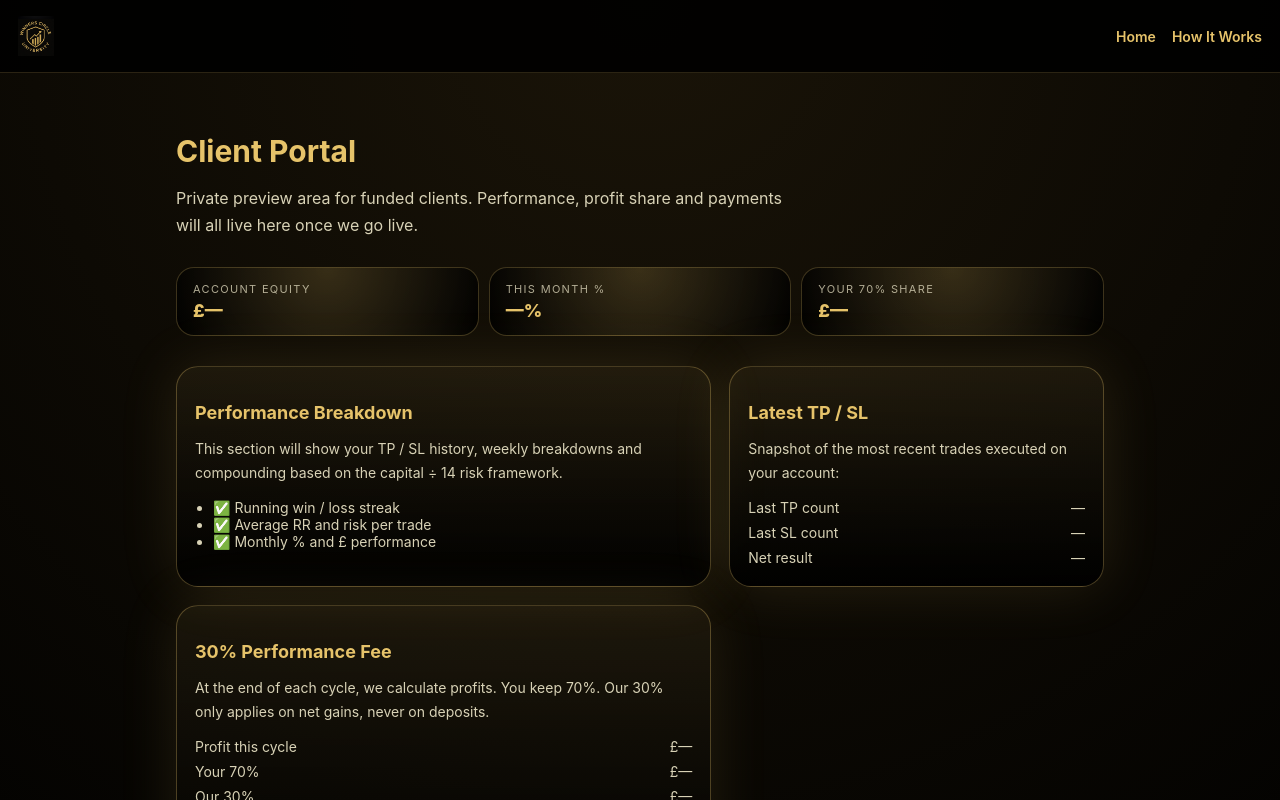
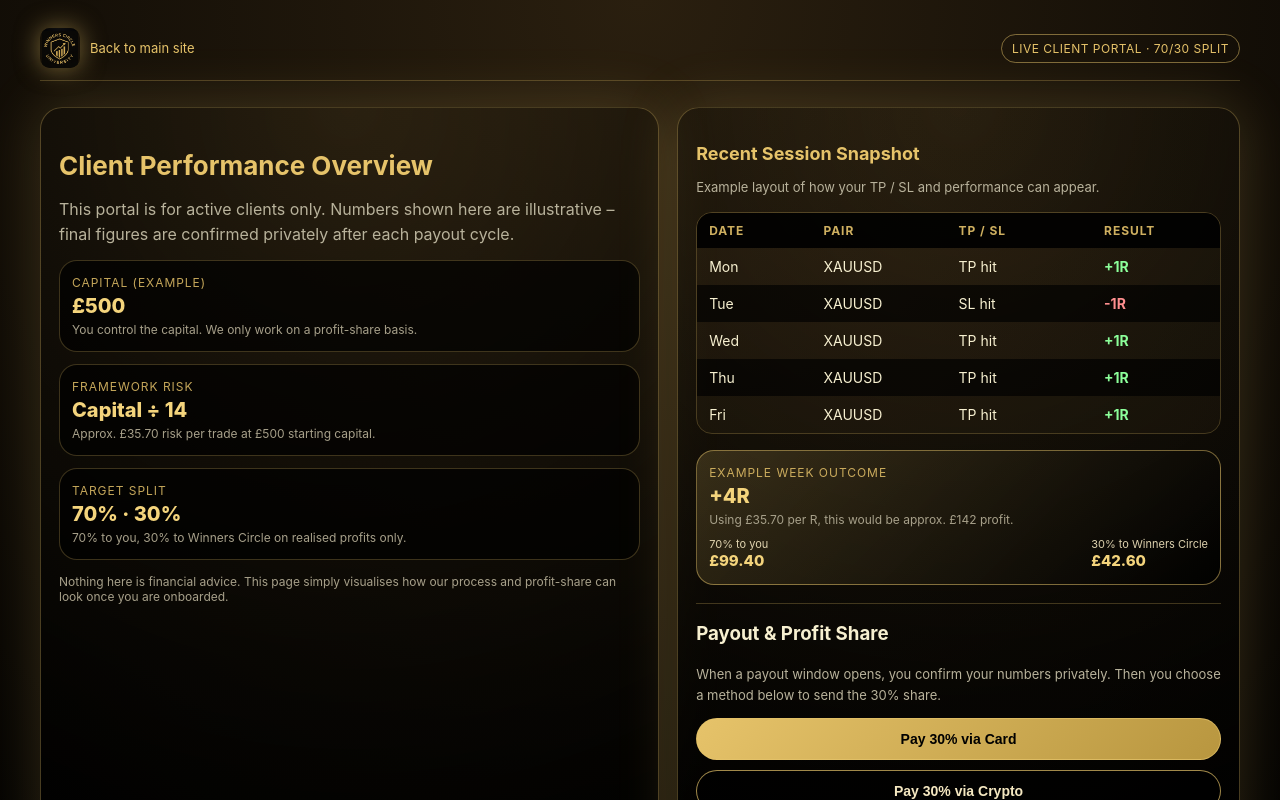
Before and after one commit to bammamileleabdul/winners-circle-university, a Next.js app: page /client-portal in a window 1280 px wide. Shown: the top 800 px of the page. Built offline with nearby package versions, Linux system fonts and the light colour scheme.

Commit message:
Update page.js

```diff
--- a/app/client-portal/page.js
+++ b/app/client-portal/page.js
@@ -6,322 +6,408 @@ export default function ClientPortal() {
       <div className="wrap">
         {/* TOP BAR */}
         <header className="header">
-          <a href="/" className="logoRow">
+          <a href="/" className="logoBlock">
             <img
               src="/emblem.jpg"
               alt="Winners Circle University"
               className="logoImg"
             />
+            <span className="logoText">Back to main site</span>
           </a>
 
-          <nav className="nav">
-            <a href="/" className="navLink">
-              Home
-            </a>
-            <a href="/how" className="navLink">
-              How It Works
-            </a>
-          </nav>
+          <div className="tag">
+            Live Client Portal · 70/30 Split
+          </div>
         </header>
 
         {/* MAIN CONTENT */}
         <main className="main">
-          <h1>Client Portal</h1>
-          <p className="subtitle">
-            Private preview area for funded clients. Performance, profit share
-            and payments will all live here once we go live.
-          </p>
+          {/* LEFT: SUMMARY */}
+          <section className="card summary">
+            <h1>Client Performance Overview</h1>
+            <p className="muted">
+              This portal is for active clients only. Numbers shown here are
+              illustrative – final figures are confirmed privately after each
+              payout cycle.
+            </p>
 
-          {/* SUMMARY STRIP */}
-          <div className="summaryRow">
-            <div className="summaryBox">
-              <div className="label">Account Equity</div>
-              <div className="value">£—</div>
-            </div>
-            <div className="summaryBox">
-              <div className="label">This Month %</div>
-              <div className="value">—%</div>
-            </div>
-            <div className="summaryBox">
-              <div className="label">Your 70% Share</div>
-              <div className="value">£—</div>
-            </div>
-          </div>
+            <div className="statsGrid">
+              <div className="statBox">
+                <div className="label">Capital (example)</div>
+                <div className="value">£500</div>
+                <div className="hint">
+                  You control the capital. We only work on a profit-share basis.
+                </div>
+              </div>
 
-          {/* DETAILS GRID */}
-          <div className="grid">
-            <div className="card wide">
-              <h2>Performance Breakdown</h2>
-              <p>
-                This section will show your TP / SL history, weekly breakdowns
-                and compounding based on the capital ÷ 14 risk framework.
-              </p>
-              <ul className="list">
-                <li>✅ Running win / loss streak</li>
-                <li>✅ Average RR and risk per trade</li>
-                <li>✅ Monthly % and £ performance</li>
-              </ul>
-            </div>
+              <div className="statBox">
+                <div className="label">Framework Risk</div>
+                <div className="value">Capital ÷ 14</div>
+                <div className="hint">
+                  Approx. £35.70 risk per trade at £500 starting capital.
+                </div>
+              </div>
 
-            <div className="card">
-              <h2>Latest TP / SL</h2>
-              <p className="muted">
-                Snapshot of the most recent trades executed on your account:
-              </p>
-              <div className="metricRow">
-                <span>Last TP count</span>
-                <span>—</span>
-              </div>
-              <div className="metricRow">
-                <span>Last SL count</span>
-                <span>—</span>
-              </div>
-              <div className="metricRow">
-                <span>Net result</span>
-                <span>—</span>
+              <div className="statBox">
+                <div className="label">Target Split</div>
+                <div className="value">70% · 30%</div>
+                <div className="hint">
+                  70% to you, 30% to Winners Circle on realised profits only.
+                </div>
               </div>
             </div>
 
-            <div className="card">
-              <h2>30% Performance Fee</h2>
-              <p className="muted">
-                At the end of each cycle, we calculate profits. You keep 70%.
-                Our 30% only applies on net gains, never on deposits.
-              </p>
+            <div className="note">
+              Nothing here is financial advice. This page simply visualises how
+              our process and profit-share can look once you are onboarded.
+            </div>
+          </section>
 
-              <div className="metricRow">
-                <span>Profit this cycle</span>
-                <span>£—</span>
-              </div>
-              <div className="metricRow">
-                <span>Your 70%</span>
-                <span>£—</span>
-              </div>
-              <div className="metricRow">
-                <span>Our 30%</span>
-                <span>£—</span>
+          {/* RIGHT: TRADE LOG + PAYMENT */}
+          <section className="card trades">
+            <h2>Recent Session Snapshot</h2>
+            <p className="muted small">
+              Example layout of how your TP / SL and performance can appear.
+            </p>
+
+            <div className="table">
+              <div className="row head">
+                <span>Date</span>
+                <span>Pair</span>
+                <span>TP / SL</span>
+                <span>Result</span>
               </div>
 
-              <div className="btnRow">
-                <button className="payBtn" disabled>
-                  Pay with card (coming soon)
-                </button>
-                <button className="payBtn ghost" disabled>
-                  Pay with crypto (coming soon)
-                </button>
+              <div className="row">
+                <span>Mon</span>
+                <span>XAUUSD</span>
+                <span>TP hit</span>
+                <span className="pos">+1R</span>
               </div>
+              <div className="row">
+                <span>Tue</span>
+                <span>XAUUSD</span>
+                <span>SL hit</span>
+                <span className="neg">-1R</span>
+              </div>
+              <div className="row">
+                <span>Wed</span>
+                <span>XAUUSD</span>
+                <span>TP hit</span>
+                <span className="pos">+1R</span>
+              </div>
+              <div className="row">
+                <span>Thu</span>
+                <span>XAUUSD</span>
+                <span>TP hit</span>
+                <span className="pos">+1R</span>
+              </div>
+              <div className="row">
+                <span>Fri</span>
+                <span>XAUUSD</span>
+                <span>TP hit</span>
+                <span className="pos">+1R</span>
+              </div>
+            </div>
 
-              <p className="tiny">
-                This is a preview only. No real payments are processed here yet.
-              </p>
+            <div className="weekBox">
+              <div>
+                <div className="label">Example Week Outcome</div>
+                <div className="value">+4R</div>
+                <div className="hint">
+                  Using £35.70 per R, this would be approx. £142 profit.
+                </div>
+              </div>
+              <div className="split">
+                <div>
+                  <span className="splitLabel">70% to you</span>
+                  <span className="splitValue">£99.40</span>
+                </div>
+                <div>
+                  <span className="splitLabel">30% to Winners Circle</span>
+                  <span className="splitValue">£42.60</span>
+                </div>
+              </div>
             </div>
-          </div>
 
-          <div className="backRow">
-            <a href="/" className="backLink">
-              ← Back to main page
-            </a>
-          </div>
+            <div className="divider" />
+
+            <h3>Payout & Profit Share</h3>
+            <p className="muted small">
+              When a payout window opens, you confirm your numbers privately.
+              Then you choose a method below to send the 30% share.
+            </p>
+
+            <div className="payMethods">
+              <button className="payBtn primary">Pay 30% via Card</button>
+              <button className="payBtn outline">Pay 30% via Crypto</button>
+            </div>
+
+            <p className="tiny">
+              All payments are confirmed manually. This portal is a visual
+              interface only – it does not process live payments.
+            </p>
+          </section>
         </main>
       </div>
 
+      {/* STYLES */}
       <style jsx>{`
         .wrap {
           min-height: 100vh;
-          background: radial-gradient(circle at top, #1a1408, #000);
-          color: #f9f3dc;
+          background: radial-gradient(circle at top, #2a1f0f, #000);
+          padding: 18px 14px 40px;
+          color: #f7f0d0;
         }
 
         .header {
           display: flex;
           justify-content: space-between;
           align-items: center;
-          padding: 16px 18px;
-          border-bottom: 1px solid rgba(230, 195, 106, 0.18);
-          background: rgba(0, 0, 0, 0.9);
-          position: sticky;
-          top: 0;
-          z-index: 40;
+          margin-bottom: 26px;
+          border-bottom: 1px solid rgba(230, 195, 106, 0.25);
+          padding-bottom: 12px;
         }
 
-        .logoRow {
+        .logoBlock {
           display: flex;
           align-items: center;
+          gap: 10px;
+          text-decoration: none;
         }
 
         .logoImg {
+          width: 40px;
           height: 40px;
-          width: auto;
+          border-radius: 10px;
           object-fit: contain;
+          box-shadow: 0 0 24px rgba(230, 195, 106, 0.5);
         }
 
-        .nav {
-          display: flex;
-          gap: 16px;
+        .logoText {
+          font-size: 13px;
+          color: #e6c36a;
         }
 
-        .navLink {
+        .tag {
+          font-size: 12px;
+          padding: 6px 10px;
+          border-radius: 999px;
+          border: 1px solid rgba(230, 195, 106, 0.5);
           color: #e6c36a;
-          text-decoration: none;
-          font-size: 14px;
-          font-weight: 600;
+          letter-spacing: 0.04em;
+          text-transform: uppercase;
         }
 
         .main {
-          max-width: 960px;
-          margin: 0 auto;
-          padding: 40px 16px 60px;
+          display: grid;
+          gap: 18px;
         }
 
-        h1 {
-          font-size: 30px;
-          color: #e6c36a;
-          margin-bottom: 10px;
+        .card {
+          border-radius: 22px;
+          padding: 20px 18px;
+          background: radial-gradient(
+            circle at top,
+            rgba(230, 195, 106, 0.06),
+            rgba(0, 0, 0, 0.96)
+          );
+          border: 1px solid rgba(230, 195, 106, 0.3);
+          box-shadow: 0 0 60px rgba(230, 195, 106, 0.2);
         }
 
-        .subtitle {
-          color: #d8d2b6;
-          max-width: 620px;
-          line-height: 1.7;
-          margin-bottom: 28px;
+        .summary h1 {
+          font-size: 22px;
+          margin-bottom: 8px;
+          color: #e6c36a;
         }
 
-        .summaryRow {
-          display: grid;
-          grid-template-columns: repeat(3, minmax(0, 1fr));
-          gap: 10px;
-          margin-bottom: 30px;
+        .muted {
+          color: #b8b29b;
+          line-height: 1.6;
+          margin-bottom: 12px;
         }
 
-        .summaryBox {
-          padding: 14px 16px;
+        .muted.small {
+          font-size: 13px;
+        }
+
+        .statsGrid {
+          display: grid;
+          gap: 12px;
+          margin-top: 10px;
+        }
+
+        .statBox {
+          padding: 14px 12px;
           border-radius: 18px;
-          background: radial-gradient(
-            circle at top,
-            rgba(230, 195, 106, 0.18),
-            rgba(0, 0, 0, 0.95)
-          );
+          background: rgba(0, 0, 0, 0.7);
           border: 1px solid rgba(230, 195, 106, 0.25);
         }
 
         .label {
-          font-size: 11px;
+          font-size: 12px;
           text-transform: uppercase;
-          letter-spacing: 0.12em;
-          color: rgba(216, 210, 182, 0.8);
+          letter-spacing: 0.08em;
+          color: rgba(230, 195, 106, 0.85);
           margin-bottom: 4px;
         }
 
         .value {
+          font-size: 20px;
+          font-weight: 800;
+          color: #f4d47c;
+          margin-bottom: 4px;
+        }
+
+        .hint {
+          font-size: 12px;
+          color: #a7a08a;
+        }
+
+        .note {
+          margin-top: 14px;
+          font-size: 12px;
+          color: #a7a08a;
+        }
+
+        .trades h2 {
           font-size: 18px;
-          font-weight: 800;
+          margin-bottom: 4px;
           color: #e6c36a;
         }
 
-        .grid {
-          display: grid;
-          grid-template-columns: minmax(0, 2fr) minmax(0, 1.4fr);
-          gap: 18px;
+        .table {
+          margin-top: 14px;
+          border-radius: 16px;
+          overflow: hidden;
+          border: 1px solid rgba(230, 195, 106, 0.25);
         }
 
-        .card {
-          background: linear-gradient(
-            180deg,
-            rgba(230, 195, 106, 0.08),
-            rgba(0, 0, 0, 0.92)
-          );
-          border-radius: 22px;
-          border: 1px solid rgba(230, 195, 106, 0.3);
-          padding: 20px 18px;
-          box-shadow: 0 0 60px rgba(230, 195, 106, 0.12);
+        .row {
+          display: grid;
+          grid-template-columns: 1.1fr 1.3fr 1.4fr 1fr;
+          padding: 10px 12px;
+          font-size: 13px;
         }
 
-        .card h2 {
-          font-size: 18px;
-          color: #e6c36a;
+        .row:nth-child(odd):not(.head) {
+          background: rgba(0, 0, 0, 0.6);
+        }
+
+        .row:nth-child(even):not(.head) {
+          background: rgba(230, 195, 106, 0.03);
+        }
+
+        .row.head {
+          background: rgba(0, 0, 0, 0.9);
+          font-weight: 700;
+          font-size: 12px;
+          text-transform: uppercase;
+          letter-spacing: 0.08em;
+          color: rgba(230, 195, 106, 0.9);
+        }
+
+        .pos {
+          color: #8cff9a;
+          font-weight: 700;
+        }
+
+        .neg {
+          color: #ff8f8f;
+          font-weight: 700;
+        }
+
+        .weekBox {
+          margin-top: 16px;
+          padding: 14px 12px;
+          border-radius: 18px;
+          background: linear-gradient(
+            135deg,
+            rgba(230, 195, 106, 0.18),
+            rgba(0, 0, 0, 0.85)
+          );
+          border: 1px solid rgba(230, 195, 106, 0.5);
+          display: grid;
+          gap: 10px;
+        }
+
+        .split {
+          display: flex;
+          justify-content: space-between;
+          gap: 12px;
+          flex-wrap: wrap;
+        }
+
+        .splitLabel {
+          display: block;
+          font-size: 11px;
+          color: #f4e7c0;
+          opacity: 0.9;
+        }
+
+        .splitValue {
+          display: block;
+          font-size: 15px;
+          font-weight: 800;
+          color: #f4d47c;
+        }
+
+        .divider {
+          height: 1px;
+          margin: 18px 0 12px;
+          background: rgba(230, 195, 106, 0.25);
+        }
+
+        .payMethods {
+          display: flex;
+          flex-direction: column;
+          gap: 10px;
+          margin-top: 10px;
           margin-bottom: 8px;
         }
 
-        .card p {
+        .payBtn {
+          border-radius: 999px;
+          padding: 12px 16px;
           font-size: 14px;
-          line-height: 1.7;
-          color: #d8d2b6;
+          font-weight: 800;
+          border: 1px solid rgba(230, 195, 106, 0.7);
+          background: transparent;
+          color: #f4e7c0;
         }
 
-        .muted {
-          color: #b3aa8c;
+        .payBtn.primary {
+          background: linear-gradient(135deg, #e6c36a, #b8963f);
+          color: #000;
         }
 
-        .list {
-          margin: 10px 0 0;
-          padding-left: 18px;
-          font-size: 14px;
-          color: #d8d2b6;
-        }
-
-        .metricRow {
-          display: flex;
-          justify-content: space-between;
-          font-size: 14px;
-          color: #d8d2b6;
-          margin-top: 8px;
-        }
-
-        .btnRow {
-          display: flex;
-          gap: 10px;
-          margin-top: 16px;
-          flex-wrap: wrap;
-        }
-
-        .payBtn {
-          flex: 1;
-          min-width: 140px;
-          padding: 10px 14px;
-          border-radius: 999px;
-          border: none;
-          font-weight: 800;
-          font-size: 13px;
-          background: linear-gradient(135deg, #e6c36a, #b8963f);
-          color: #000;
-          opacity: 0.6;
-        }
-
-        .payBtn.ghost {
-          background: transparent;
-          border: 1px solid rgba(230, 195, 106, 0.45);
-          color: #e6c36a;
+        .payBtn.outline {
+          background: rgba(0, 0, 0, 0.6);
         }
 
         .tiny {
-          margin-top: 10px;
           font-size: 11px;
-          color: #a7a08a;
+          color: #918a73;
+          margin-top: 4px;
         }
 
-        .backRow {
-          margin-top: 32px;
-        }
-
-        .backLink {
-          color: rgba(230, 195, 106, 0.9);
-          text-decoration: none;
-          font-size: 14px;
-          border-bottom: 1px solid rgba(230, 195, 106, 0.4);
-          padding-bottom: 2px;
-        }
-
-        @media (max-width: 720px) {
-          .summaryRow {
-            grid-template-columns: 1fr;
+        /* Desktop tweaks */
+        @media (min-width: 900px) {
+          .wrap {
+            padding: 28px 40px 40px;
           }
 
-          .grid {
-            grid-template-columns: 1fr;
+          .main {
+            grid-template-columns: minmax(0, 1.1fr) minmax(0, 1fr);
           }
 
-          .nav {
-            display: none;
+          .summary h1 {
+            font-size: 26px;
+          }
+
+          .row {
+            font-size: 14px;
           }
         }
       `}</style>
```
